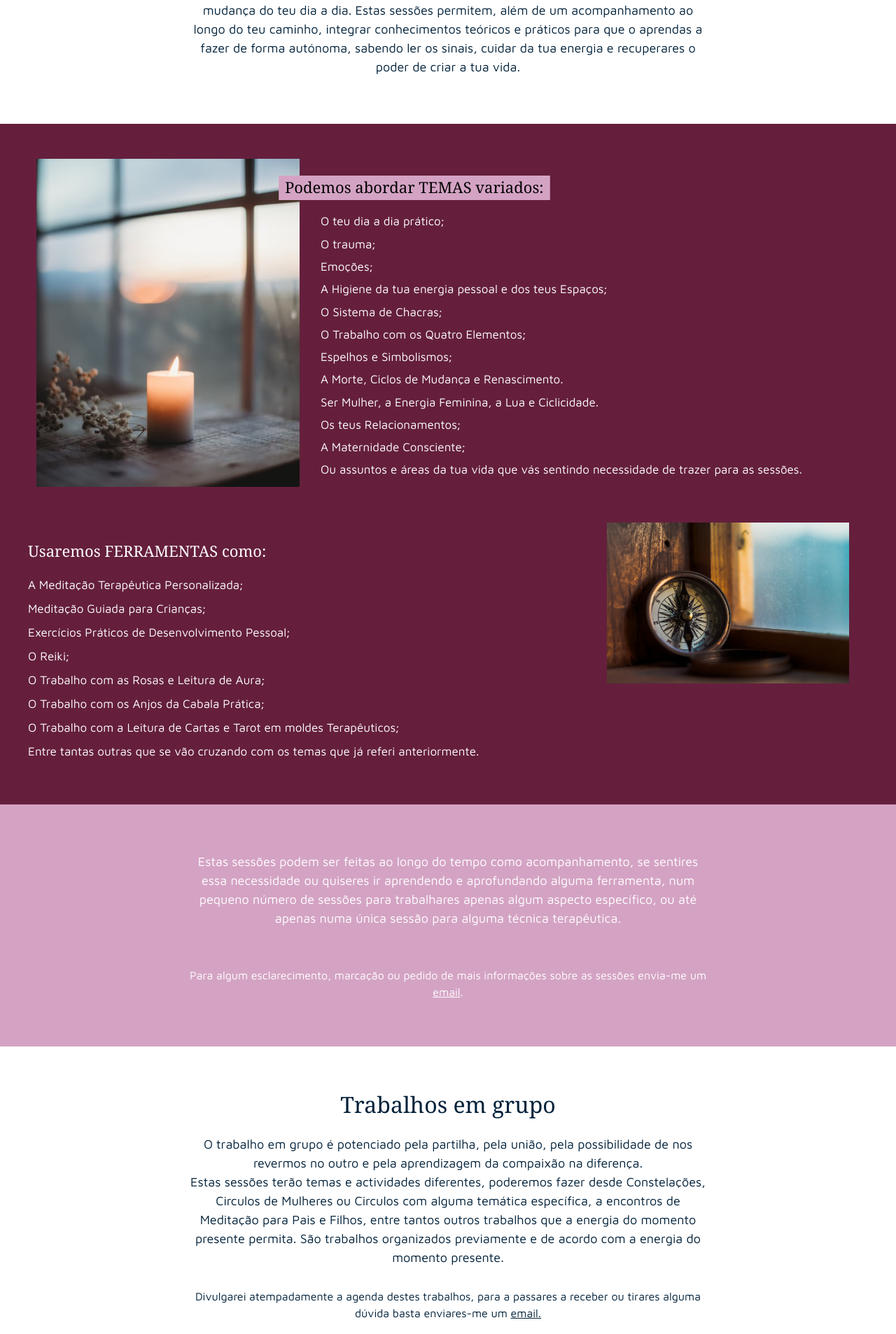
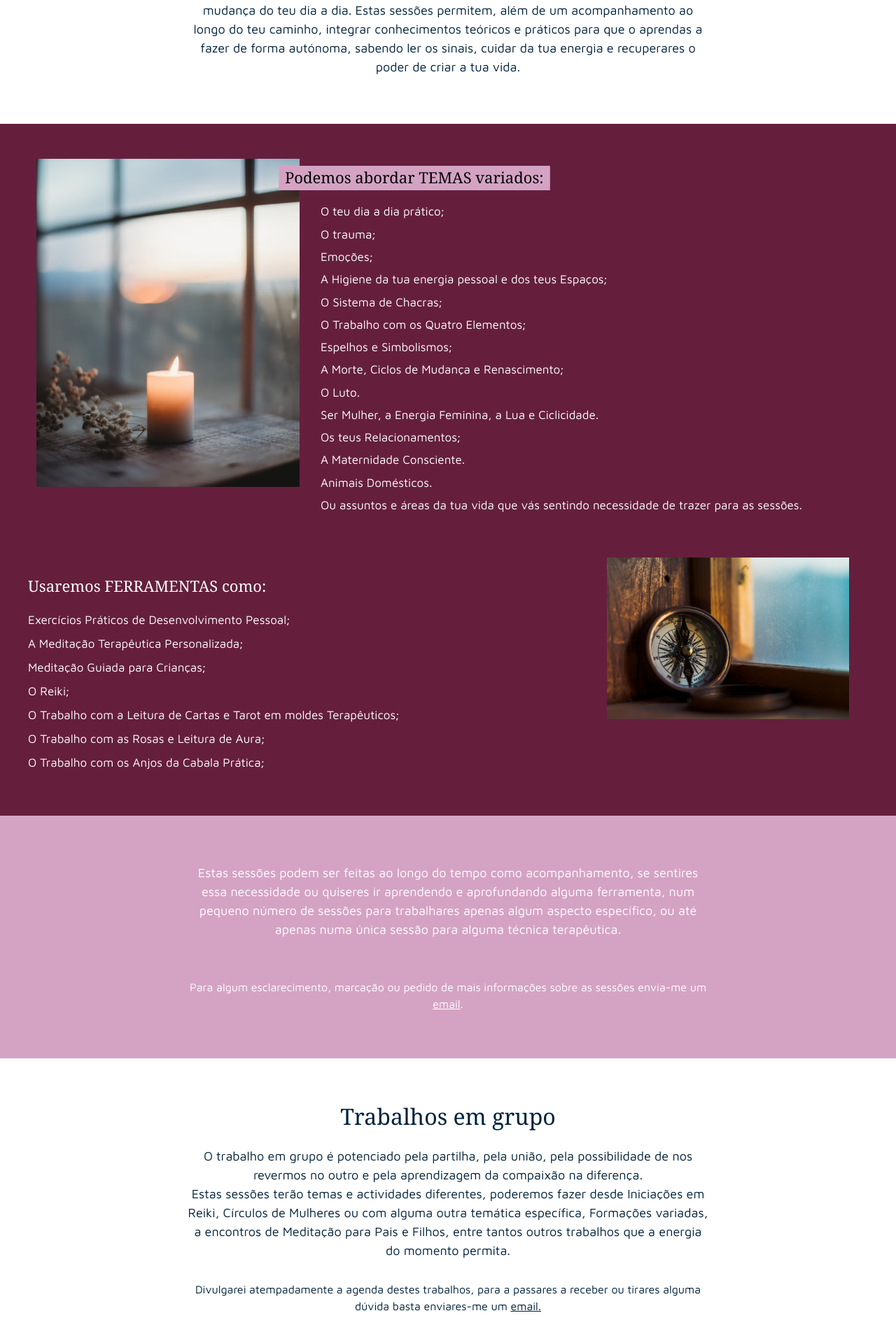
Before and after one commit to TyrAnasazy/TyrAnasazy.github.io, a PHP site: page / in a window 1280 px wide. Shown: the part 500-2407 px from the top of the page at 70% size. Run offline with PHP 8.4, Linux system fonts and the light colour scheme.

Commit message:
more shit

```diff
--- a/css/styleLusaka.css
+++ b/css/styleLusaka.css
@@ -156,7 +156,7 @@ background-image: url(../img/Header.jpg);
     font-size: 22px;
     line-height: 35px;
     margin-left: -33px;
-    margin-top: 24px;
+    margin-top: 10px;
 	Width: fit-content;
     font-family: 'Droid Serif Regular' !important;
 
--- a/index.html
+++ b/index.html
@@ -62,10 +62,12 @@ Sessões de terapia individual para que possas, ao teu ritmo e dentro dos teus i
 <br><br>O Sistema de Chacras;
 <br><br>O Trabalho com os Quatro Elementos;
 <br><br>Espelhos e Simbolismos;
-<br><br>A Morte, Ciclos de Mudança e Renascimento.
+<br><br>A Morte, Ciclos de Mudança e Renascimento;
+<br><br>O Luto.
 <br><br>Ser Mulher, a Energia Feminina, a Lua e Ciclicidade.
 <br><br>Os teus Relacionamentos;
-<br><br>A Maternidade Consciente;
+<br><br>A Maternidade Consciente.
+<br><br>Animais Domésticos.
 	  <br><br> Ou assuntos e áreas da tua vida  que vás sentindo necessidade de trazer para as sessões.
 </p>
     </div>
@@ -83,14 +85,13 @@ Sessões de terapia individual para que possas, ao teu ritmo e dentro dos teus i
   <div class="w3-content LineTopics">
     <div class="w3-twothird w3-text-white">
       <p class="w3-text-white MobileCenter MobileTitlePink FerramentasTitle" style="">Usaremos FERRAMENTAS como: </p>
-	  <p class="w3-text-white MobileCenter BordauxText">A Meditação Terapêutica Personalizada;
+	  <p class="w3-text-white MobileCenter BordauxText">Exercícios Práticos de Desenvolvimento Pessoal;
+	  </br></br>A Meditação Terapêutica Personalizada;
 	  </br></br>Meditação Guiada para Crianças;
-	  </br></br>Exercícios Práticos de Desenvolvimento Pessoal;
 	  </br></br>O Reiki;
-	  </br></br>O Trabalho com as Rosas e Leitura de Aura;
+	  </br></br>O Trabalho com a Leitura de Cartas e Tarot em moldes Terapêuticos;
+</br></br>O Trabalho com as Rosas e Leitura de Aura;
 </br></br>O Trabalho com os Anjos da Cabala Prática;
-</br></br>O Trabalho com a Leitura de Cartas e Tarot em moldes Terapêuticos;
-</br></br>Entre tantas outras que se vão cruzando com os temas que já referi anteriormente.
 </p>
     </div>
 
@@ -126,7 +127,7 @@ informações sobre as sessões envia-me um <a href="#contactos"> email</a>.
       <h1  style="color: #01213a;font-family: Droid Serif Regular !important;">Trabalhos em grupo</h1>
 	  <p  class="w3-center" style="color: #01213a;">O trabalho em grupo é potenciado pela partilha, pela união, pela possibilidade de nos revermos no outro e pela aprendizagem da compaixão na diferença.
 </br>
-Estas sessões terão temas e actividades diferentes, poderemos fazer desde Constelações, Circulos de Mulheres ou Circulos com alguma temática específica, a encontros de Meditação para Pais e Filhos, entre tantos outros trabalhos que a energia do momento presente permita.  São trabalhos organizados previamente e de acordo com a energia do momento presente.  </p>
+Estas sessões terão temas e actividades diferentes, poderemos fazer desde Iniciações em Reiki, Círculos de Mulheres ou com alguma outra temática específica, Formações variadas, a encontros de Meditação para Pais e Filhos, entre tantos outros trabalhos que a energia do momento permita.  </p>
 <p  class="w3-center SizePequeno" style="color: #01213a;margin-Top:30px;">
 Divulgarei atempadamente a agenda destes trabalhos, para a passares a receber ou tirares alguma dúvida basta enviares-me um <a href="#contactos">email.</a></p>
     </div>
@@ -140,13 +141,13 @@ Divulgarei atempadamente a agenda destes trabalhos, para a passares a receber ou
 	<img src="img/CatLogo2.png" alt="Flowers" class = "MobileWidthLogo img-responsive"></img>
       <h1  style="color: white;font-family: Droid Serif Regular !important;">Catarina Português</h1>
 	   <div class="w3-content" style="max-width:745px">
-	  <p  class="w3-center" style="color: white;">Ser Terapeuta é a súmula de tudo o que sou, tudo o que vivi, tudo o que me transformei e também de tudo o que estudei ao longo da minha vida. É o resultado de todo o trabalho prático e espiritual que faço diariamente há mais de dez anos e que me permite trabalhar com total convicção e confiança no que faço.
+	  <p  class="w3-center" style="color: white;">Ser Terapeuta é a súmula de tudo o que sou, tudo o que vivi, tudo o que me transformei e também de tudo o que estudei ao longo da minha vida. É o resultado de todo o trabalho prático e espiritual que faço diariamente e que me permite trabalhar com total convicção e confiança no que faço.
 </br>
 O meu objectivo como Terapeuta é de que cada vez mais de nós possamos viver uma vida plena, cheia de Amor, Abundância, Alegria, Paz, Felicidade… e com todas as outras Frequencias de Luz que existem.  </p>
 </div>
-      <p class="w3-center"  style="color: white;">
+     <!-- <p class="w3-center"  style="color: white;">
 	  Procura-me no instagram como <a href="https://www.instagram.com/catarinaportugues/">catarinaportugues</a>
-</p>
+</p>-->
       <p class="w3-center"  style="color: white;">
 	  catarina@emconsciencia.pt
 </p>
```
